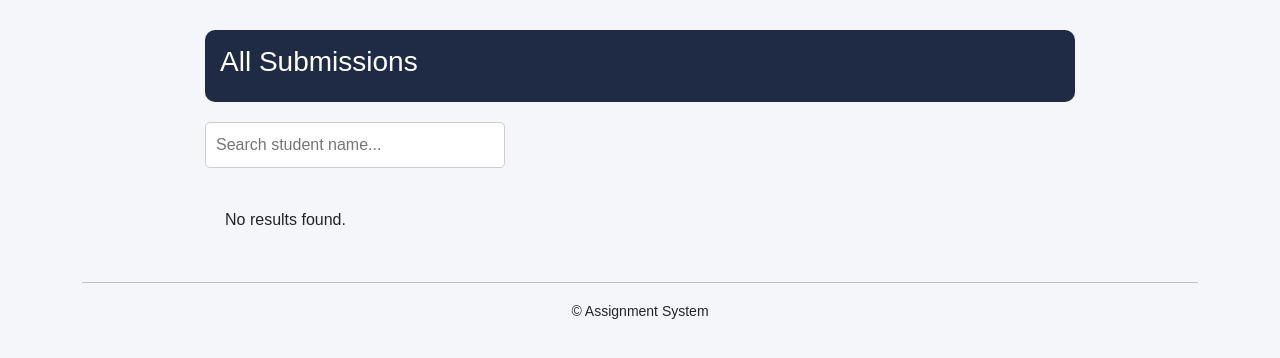
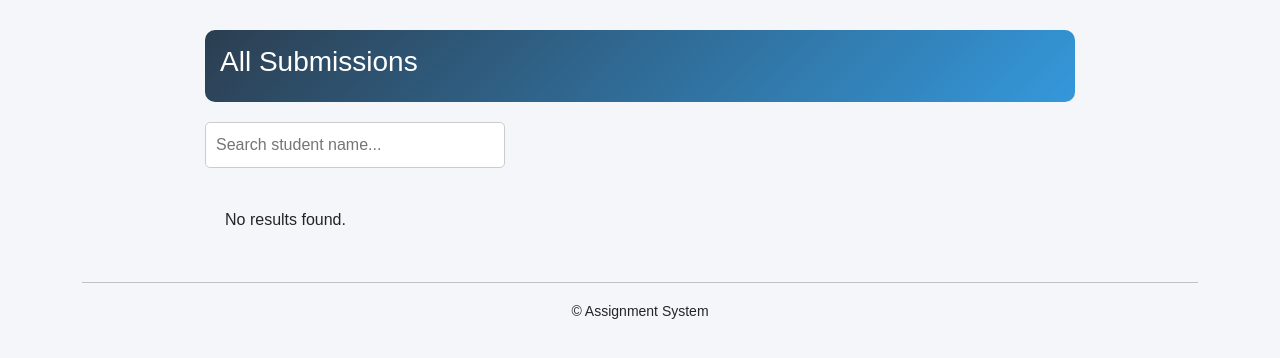
Before and after one commit to Ainaa06K/Mini-Project-2, a PHP site: page /view_submission.php in a window 1280 px wide. Shown: the part 61-419 px from the top of the page. Run offline with PHP 8.4, Linux system fonts and the light colour scheme; the visitor is signed in with stand-in values (Sample User, id 1); data that the repository does not hold is empty.

Commit message:
Update view_submission.php

```diff
--- a/view_submission.php
+++ b/view_submission.php
@@ -99,7 +99,7 @@ body { background:#f4f6f9; font-family: Arial, sans-serif; margin: 0; }
 }
 
 .title-box {
-    background:#1f2a44;
+    background: linear-gradient(135deg, #2c3e50, #3498db);
     color:white;
     padding:15px;
     border-radius:10px;
```
